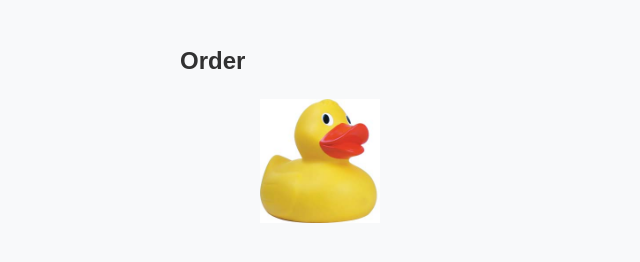
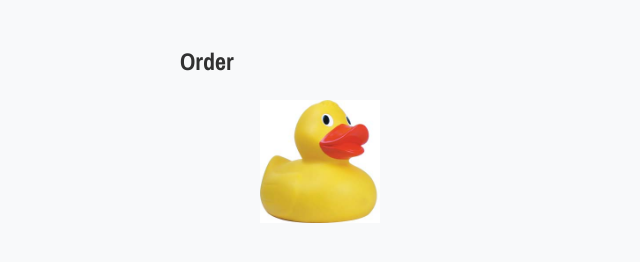
Before and after one commit to hrnik/roofbar, a React app: page src/index.html in a window 1280 px wide. Shown: the top 262 px of the page, 320-960 px from the left. Built offline with nearby package versions, Linux system fonts and the light colour scheme.

Commit message:
Add fonts

```diff
--- a/src/index.html
+++ b/src/index.html
@@ -4,7 +4,7 @@
   <title>React Redux Starter Kit</title>
   <meta charset="utf-8">
   <meta name="viewport" content="width=device-width, initial-scale=1">
-  <link rel="stylesheet" href="https://maxcdn.bootstrapcdn.com/bootstrap/3.3.6/css/bootstrap.min.css">
+  <link href="https://fonts.googleapis.com/css?family=Archivo+Narrow:400,700" rel="stylesheet">
 </head>
 <body>
   <div id="root" style="height: 100%"></div>
```
